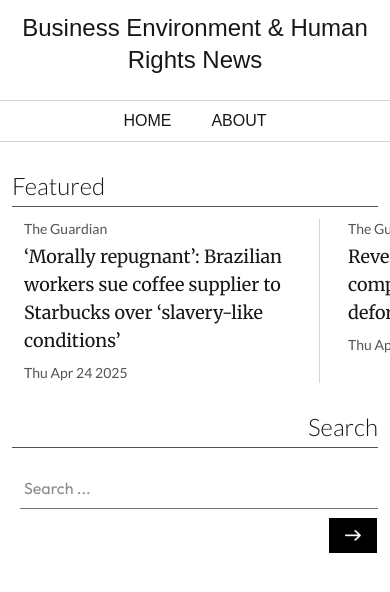
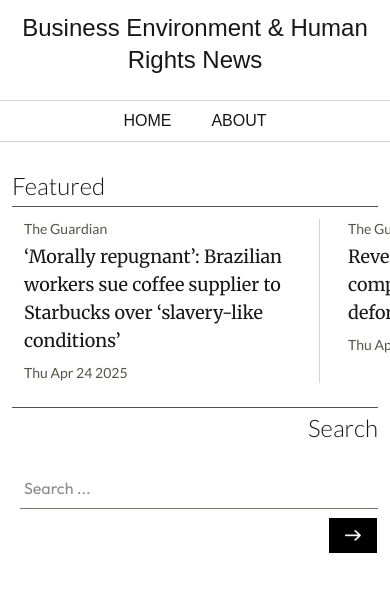
Before and after one commit to mattphillips-one/behr-news-app, a Next.js app: page / in a window 390 px wide. Shown: the top 592 px of the page. Built offline with nearby package versions, Linux system fonts and the light colour scheme; a web font is replaced by a local one.

Commit message:
Changed Search border layout on mobile

```diff
--- a/src/app/page.tsx
+++ b/src/app/page.tsx
@@ -14,7 +14,7 @@
     <section className=''>
 
       <div className='flex flex-col md:flex-row justify-evenly'>
-        <div className="flex flex-col md:w-1/3 mt-6 gap-2">
+        <div className="flex flex-col md:w-1/3 pt-6 gap-2">
           <h1 className={`${fonts.lato} font-light text-2xl/10 border-b-1 border-neutral-600 mx-3 md:ml-0`}>
             Featured
           </h1>
@@ -25,7 +25,7 @@
 
 
         <div className='flex flex-col pt-6 md:px-4 md:w-2/3 max-w-3xl md:pl-6'>
-          <h1 className={`${fonts.lato} font-light text-right text-2xl/10 border-b-1 border-neutral-600 mx-3 md:ml-0`}>
+          <h1 className={`${fonts.lato} font-light text-right text-2xl/10 border-t-1 md:border-t-0 md:border-b-1 border-neutral-600 mx-3 md:ml-0`}>
             Search
           </h1>
           {/*<h1 className={`${fonts.lora} text-2xl font-light self-center py-2`}>Search</h1>*/}
```
